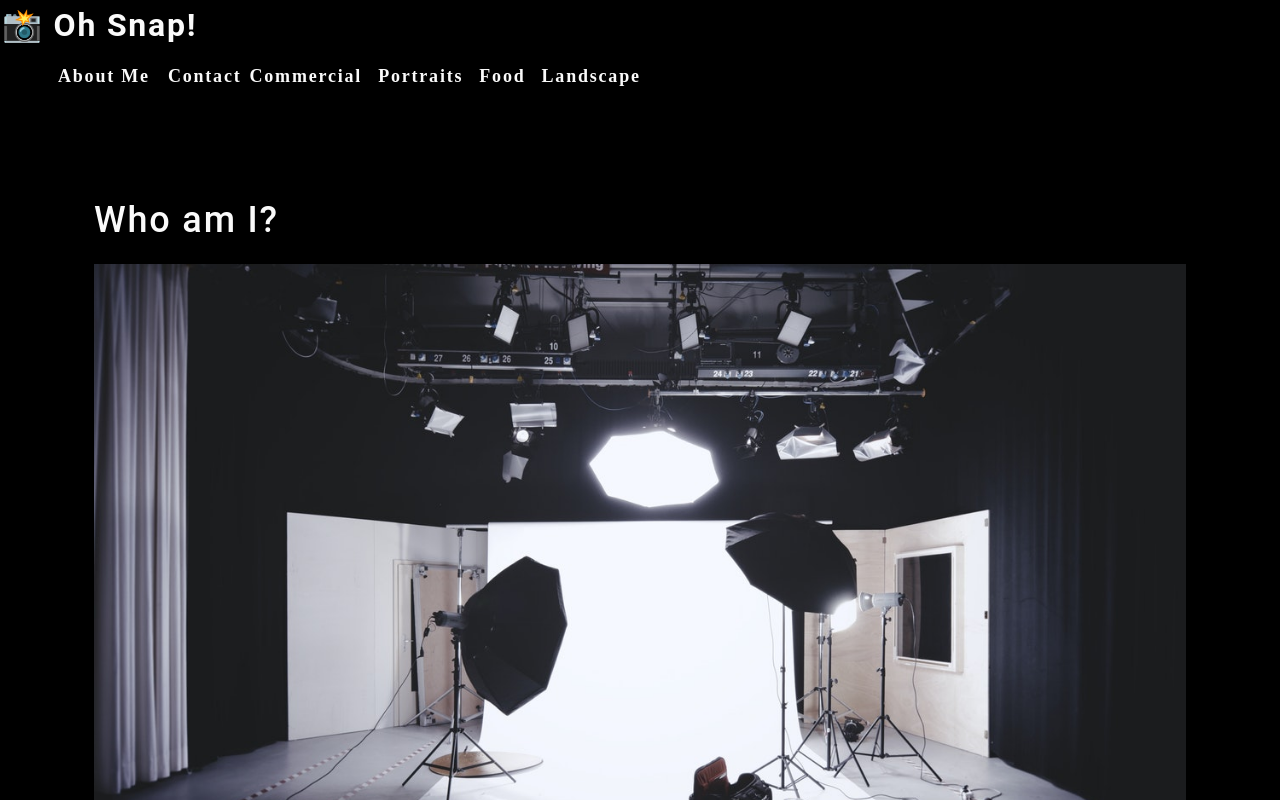
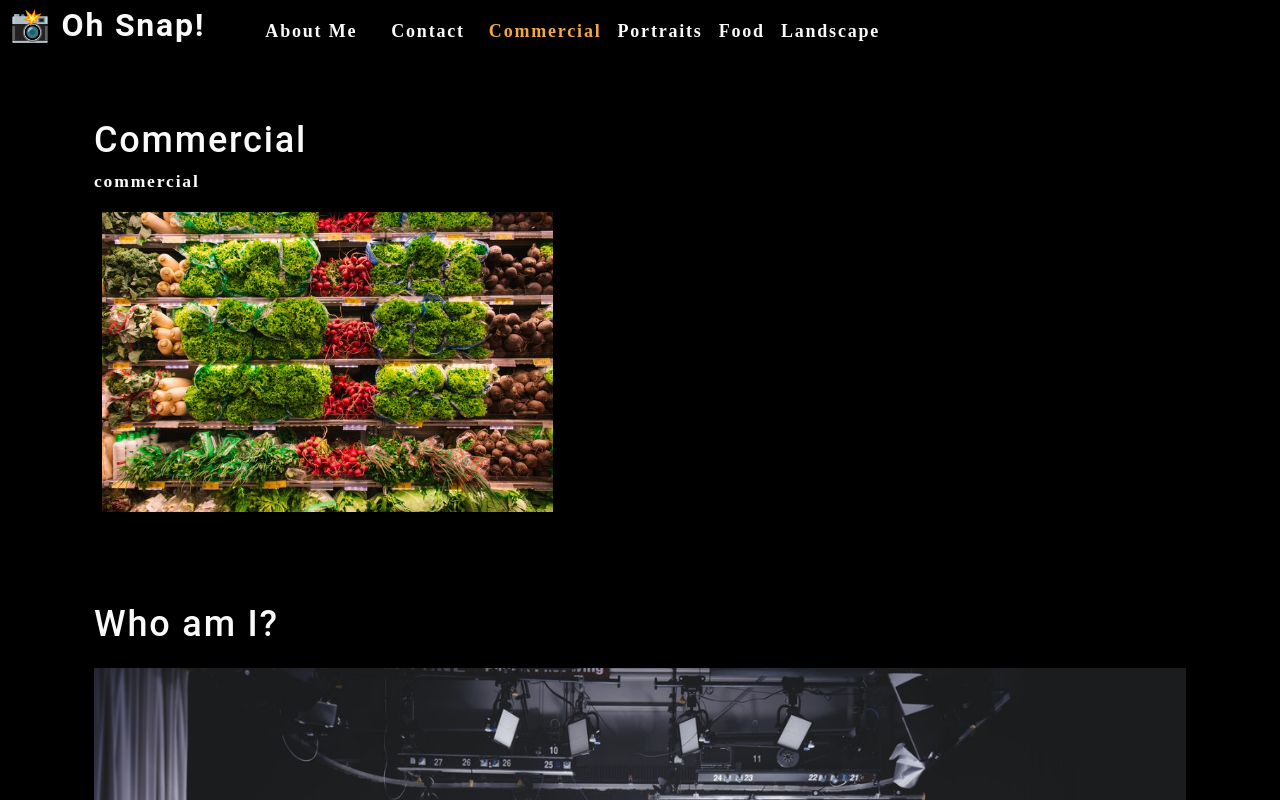
Before and after one commit to aaroncenteno/photo-port, a React (Create React App) app: page / in a window 1280 px wide. Shown: the top 800 px of the page. Built offline with nearby package versions, Linux system fonts and the light colour scheme.

Commit message:
add hooks, add active nav function, and add use effect

```diff
--- a/src/App.js
+++ b/src/App.js
@@ -1,16 +1,33 @@
 // import './App.css';
-import React from 'react';
+import React, { useState } from 'react';
+import Nav from './components/Nav';
 import About from './components/About';
-import Nav from './components/Nav';
+import Gallery from "./components/Gallery";
 
 function App() {
+  const [categories] = useState([
+    {
+      name: 'commercial',
+      description: 'Photos of grocery stores, food trucks, and other commercial projects',
+    },
+    { name: 'portraits', description: 'Portraits of people in my life' },
+    { name: 'food', description: 'Delicious delicacies' },
+    { name: 'landscape', description: 'Fields, farmhouses, waterfalls, and the beauty of nature' },
+  ]);
+
+  const [currentCategory, setCurrentCategory] = useState(categories[0]);
   return (
     <div>
-      <header>
-        <Nav></Nav>
-      </header>
+        <Nav
+          categories={categories}
+          setCurrentCategory={setCurrentCategory}
+          currentCategory={currentCategory}
+          ></Nav>
       <main>
+        <div>
+        <Gallery></Gallery>
         <About></About>
+        </div>
       </main>
     </div>
   );
--- /dev/null
+++ b/src/components/Gallery/index.js
@@ -0,0 +1,25 @@
+import React from 'react';
+import { capitalizeFirstLetter } from '../../utils/helpers';
+import photo from "../../assets/small/commercial/0.jpg";
+
+function Gallery() {
+    const currentCategory = {
+        name: "commercial",
+        description:
+            "Photos of grocery stores, food trucks, and other commercial projects"
+    };
+    return(
+        <section>
+            <h1>{capitalizeFirstLetter(currentCategory.name)}</h1>
+            <p>{currentCategory.name}</p>
+            <div className="flex-row">
+                <img
+                    src={photo}
+                    alt="Commercial Example"
+                    className="img-thumbnail mx-1"
+                />
+            </div>
+        </section>
+    );
+}
+export default Gallery;
--- a/src/components/Nav/index.js
+++ b/src/components/Nav/index.js
@@ -1,27 +1,19 @@
-import React from 'react';
+import React, { useEffect } from 'react';
+import { capitalizeFirstLetter } from "../../utils/helpers";
 
-function Nav() {
-    const categories = [
-        {
-            name: "Commercial",
-            description:
-                "Photos of grocery stores, food trucks, and other commercial projects",
-        },
-        { name: "Portraits", description: "Portraits of people in my life" },
-        { name: "Food", description: "Delicious delicacies" },
-        {
-          name: "Landscape",
-          description: "Fields, farmhouses, waterfalls, and the beauty of nature",
-        },
+function Nav(props) {
+    const {
+        categories = [],
+        setCurrentCategory,
+        currentCategory,
+    } = props;
 
-    ]
-
-    function categorySelected(name) {
-        console.log("hello")
-    }
+    useEffect(() => {
+        document.title = capitalizeFirstLetter(currentCategory.name);
+    }, [currentCategory]);
 
     return (
-        <header>
+        <header className="flex-row px-1">
             <h2>
                 <a data-testid="link" href="/">
                     <span role="img" aria-label="camera"> 📸</span> Oh Snap!
@@ -34,23 +26,27 @@ function Nav() {
                             About Me
                         </a>
                     </li>
-                    <li>
+                    <li className="mx-2">
                         <span>Contact</span>
                     </li>
                     {categories.map((category) => (
-                    <li
-                        className="mx-1"
-                        key={category.name}
-                    >
-                        <span onClick={() => categorySelected(category.name)} >
-                            {category.name}
+                    <li className={`mx-1 ${
+                        currentCategory.name === category.name && 'navActive'
+                        }`} key={category.name}>
+                        <span
+                        onClick={() => {
+                            setCurrentCategory(category)
+                        }}
+                        >
+                        {capitalizeFirstLetter(category.name)}
                         </span>
                     </li>
                     ))}
                 </ul>
-            </nav>
-        </header>
-    );
-}
+                </nav>
+            </header>
+            );
+        }
+
 
 export default Nav;
```
Also changed, not shown: 1 other file (tests, documents, lock files or other folders).
